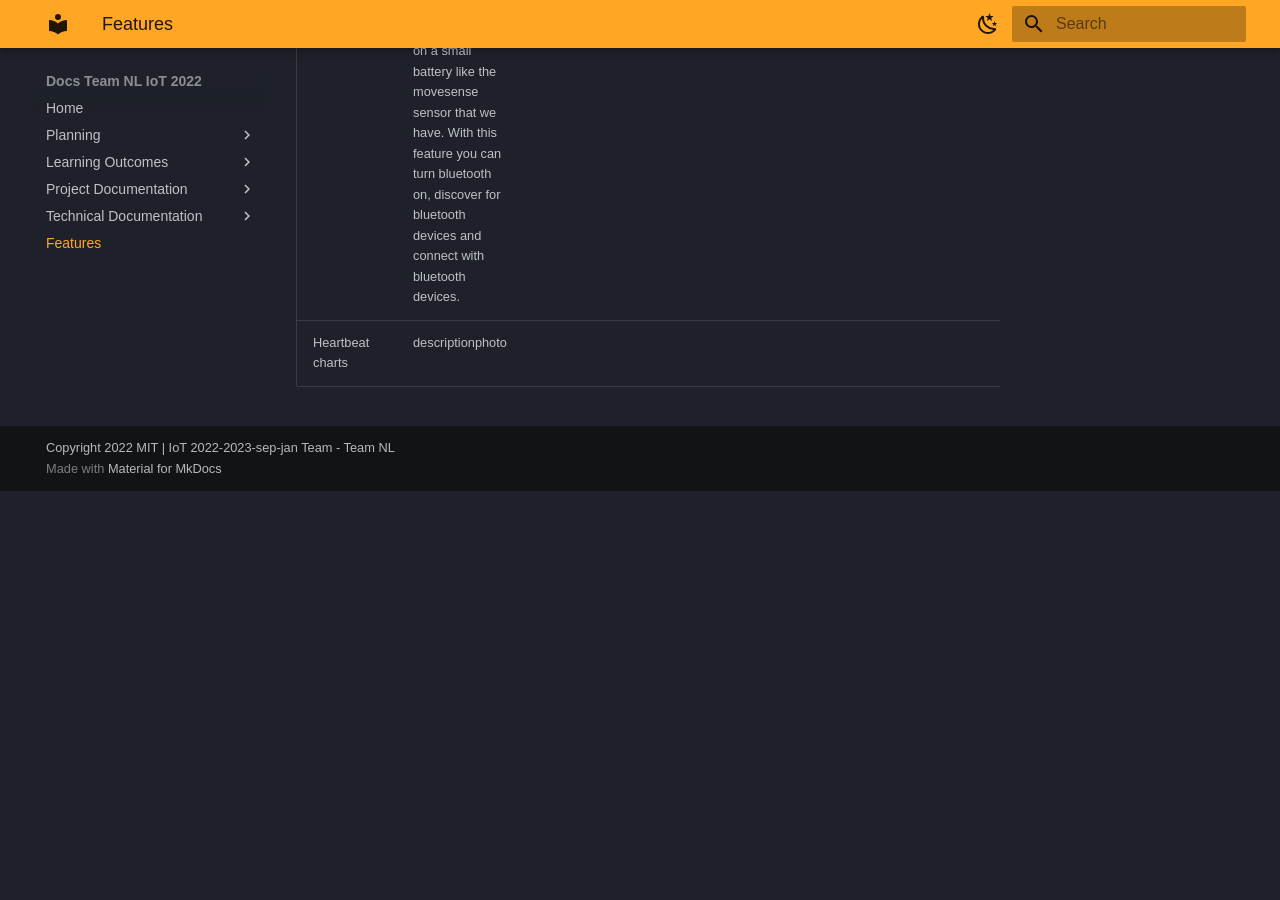
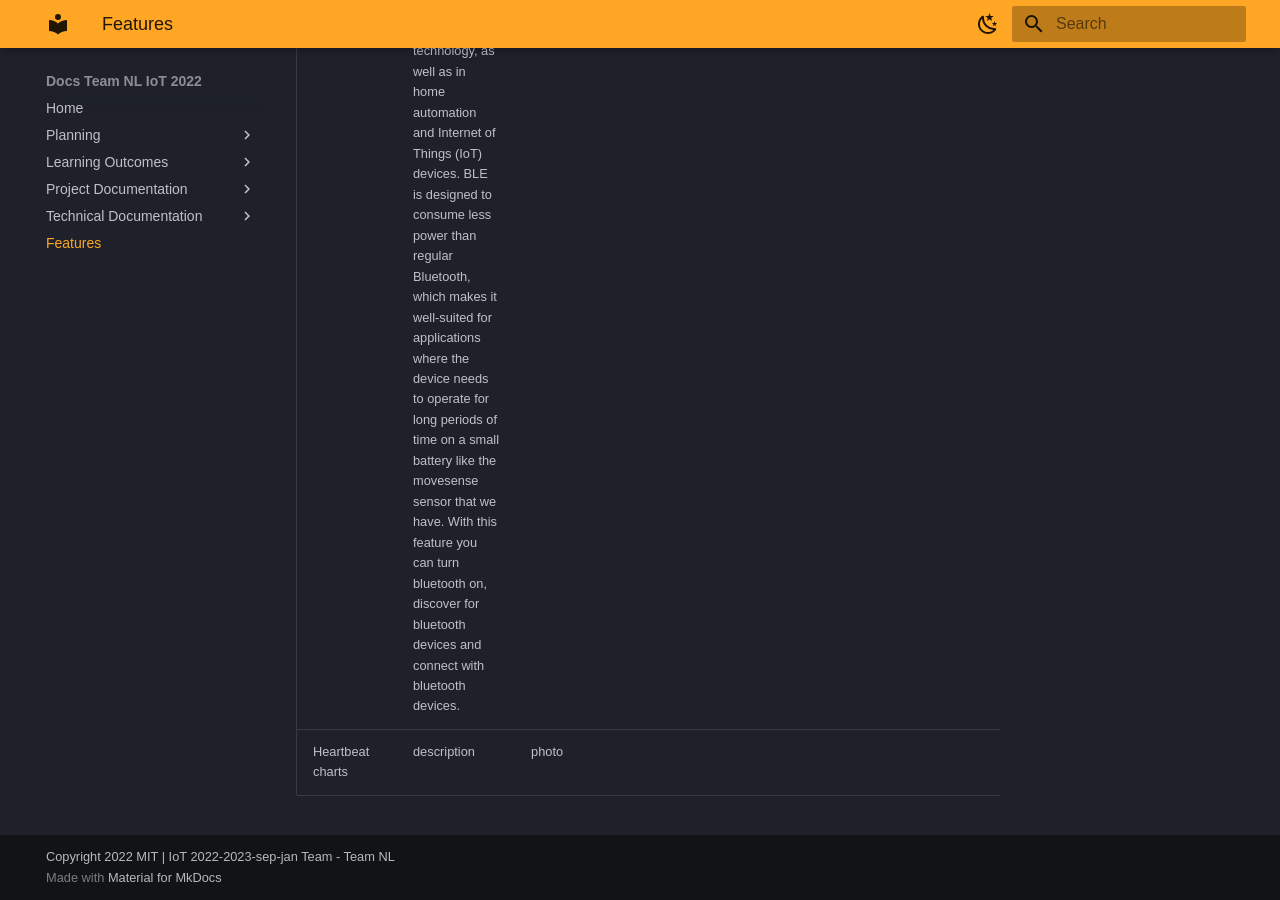
Before and after one commit to serg-and/team-nl-iot-2022, an MkDocs documentation site: the page built from docs/features.md, in a window 1280 px wide and 900 px high, scrolled down 3056 px. Built offline with MkDocs 1.6.1 and Material for MkDocs 9.7.7, drawn with Linux system fonts in a browser that asks for light colours; some web fonts are replaced; before the commit the page ends 3547 px from its top, so only the background shows below that.

Commit message:
Small error fixed in the feature table

```diff
--- a/docs/features.md
+++ b/docs/features.md
@@ -6,4 +6,4 @@
 |Onboarding screen|Onboarding screens are screens that are shown to users when they first start using a app. These screens are designed to introduce users to the app and explain its key features and functions. Onboarding screens often include step-by-step instructions or tutorials to help users get started with the app and become familiar with its interface and features. In short, an onboarding screen is a feature that helps new users understand and use a app.|![Onboading Screen](images/OnboardingScreen1.jpg)|![Onboading Screen](images/OnboardingScreen2.jpg)|![Onboading Screen](images/OnboardingScreen3.jpg)|
 |Settings Bar|A settings bar is a user interface element that provides access to settings and preferences for an application. It is typically located at the top or bottom of the screen, and consists of a series of icons or buttons that allow users to adjust various settings. For example, a settings bar may include icons for notifications, turning on and off wireless connectivitys and more.|![Settings Bar](images/SettingsBar.jpg)|![Settings Page](images/Settingspage.jpg)|
 |Bluetooth Low Energy|Bluetooth Low Energy, or BLE, is a wireless technology that is designed to provide low-power communication between devices. It is a variant of the Bluetooth standard, and is often used in devices such as fitness trackers, smartwatches, and other wearable technology, as well as in home automation and Internet of Things (IoT) devices. BLE is designed to consume less power than regular Bluetooth, which makes it well-suited for applications where the device needs to operate for long periods of time on a small battery like the movesense sensor that we have. With this feature you can turn bluetooth on, discover for bluetooth devices and connect with bluetooth devices.|![Turn bluetooth on](images/TurnOnBluetoothpage.jpg)|![Permission](images/bluetoothPermissionMessage.jpg)|![Discovering](images/DiscoveringBluetoothDevices.jpg)|![Connecting](images/ConnectingBluetoothDevice.jpg)|![Connected](images/ConnectedBluetoothDevices.jpg)|
-|Heartbeat charts|descriptionphoto|
+|Heartbeat charts|description|photo|
```
